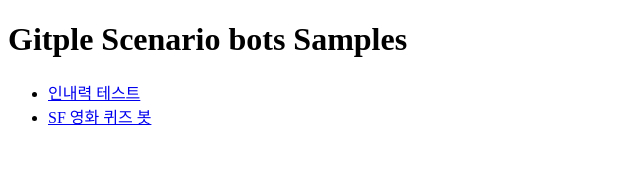
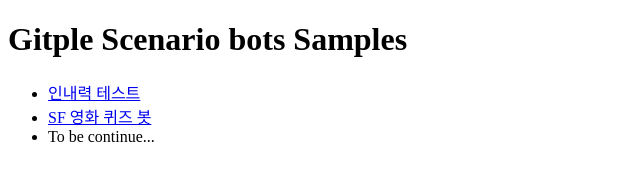
Before and after one commit to sooyeon-gitple/scenariobot-samples, a plain HTML site: page index.html in a window 1280 px wide. Shown: the whole page, without its empty margins (0-640 px from the left). Drawn offline with Linux system fonts and the light colour scheme.

Commit message:
add test text

```diff
--- a/index.html
+++ b/index.html
@@ -10,7 +10,6 @@
   </head>
   <body>
 		<h1>Gitple Scenario bots Samples</h1>
-
 		<ul>
 			<li>
 				<a href="./patientTest/index.html">
@@ -22,6 +21,9 @@
 					SF 영화 퀴즈 봇
 				</a>
 			</li>
+			<li>
+				To be continue...
+			</li>
 	 </ul>
 	</body>
 </html>
```
